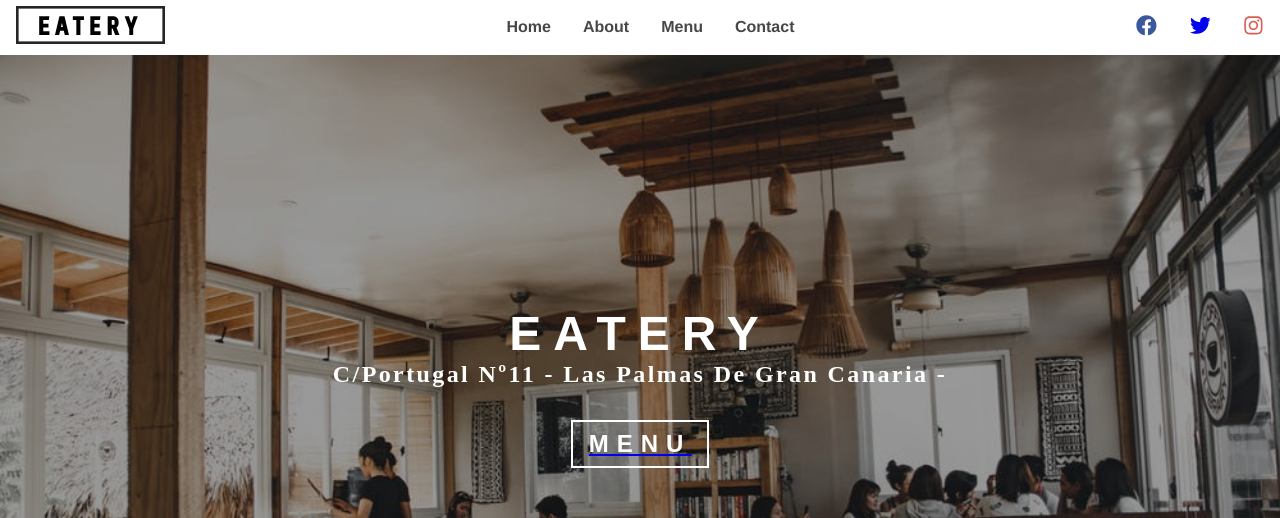
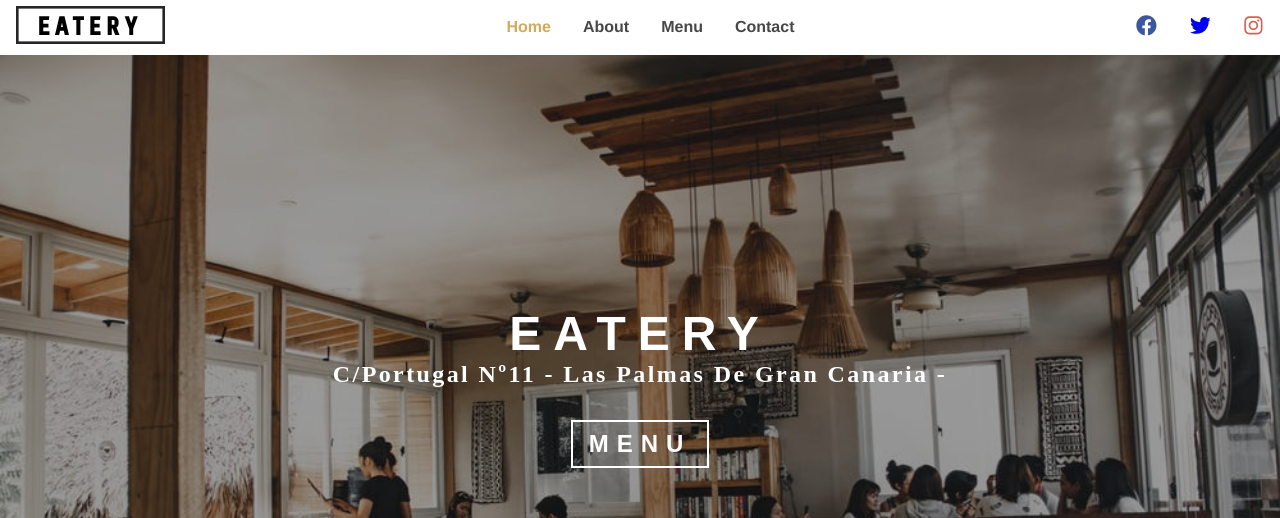
Before and after one commit to Jagarut/gatsby-restaurant, a Gatsby site: page / in a window 1280 px wide. Shown: the top 518 px of the page. Built offline with nearby package versions, Linux system fonts and the light colour scheme; Gatsby itself is replaced by a stand-in of ours.

Commit message:
show active page link

```diff
--- a/src/components/globals/navbar/NavbarLinks.js
+++ b/src/components/globals/navbar/NavbarLinks.js
@@ -33,7 +33,11 @@ export default class NavbarLinks extends Component {
       <LinkWrapper open={this.props.navbarOpen}>
         {this.state.links.map(link => (
           <li key={link.id}>
-            <Link to={link.path} className="nav-link">
+            <Link
+              to={link.path}
+              className="nav-link"
+              activeStyle={{ color: ` ${styles.colors.mainYellow}` }}
+            >
               {link.name}
             </Link>
           </li>
--- a/src/pages/index.js
+++ b/src/pages/index.js
@@ -17,7 +17,7 @@ const IndexPage = () => (
         title="eatery"
         subtitle="C/Portugal nº11 - Las Palmas de Gran Canaria -"
       >
-        <Link to={/menu/}>
+        <Link to={/menu/} style={{ textDecoration: "none" }}>
           <BannerButton style={{ margin: "2rem auto" }}>menu</BannerButton>
         </Link>
       </Banner>
```
